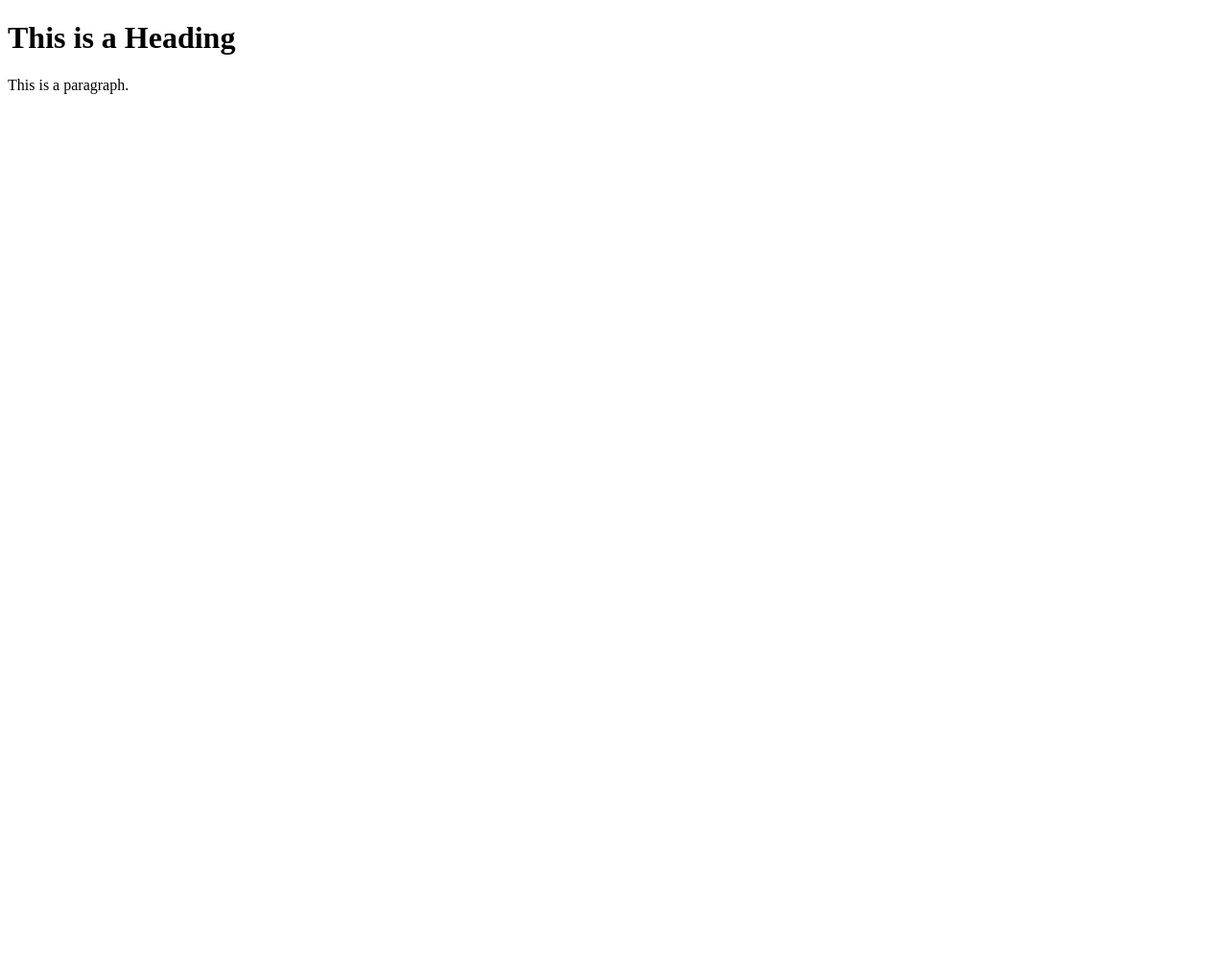
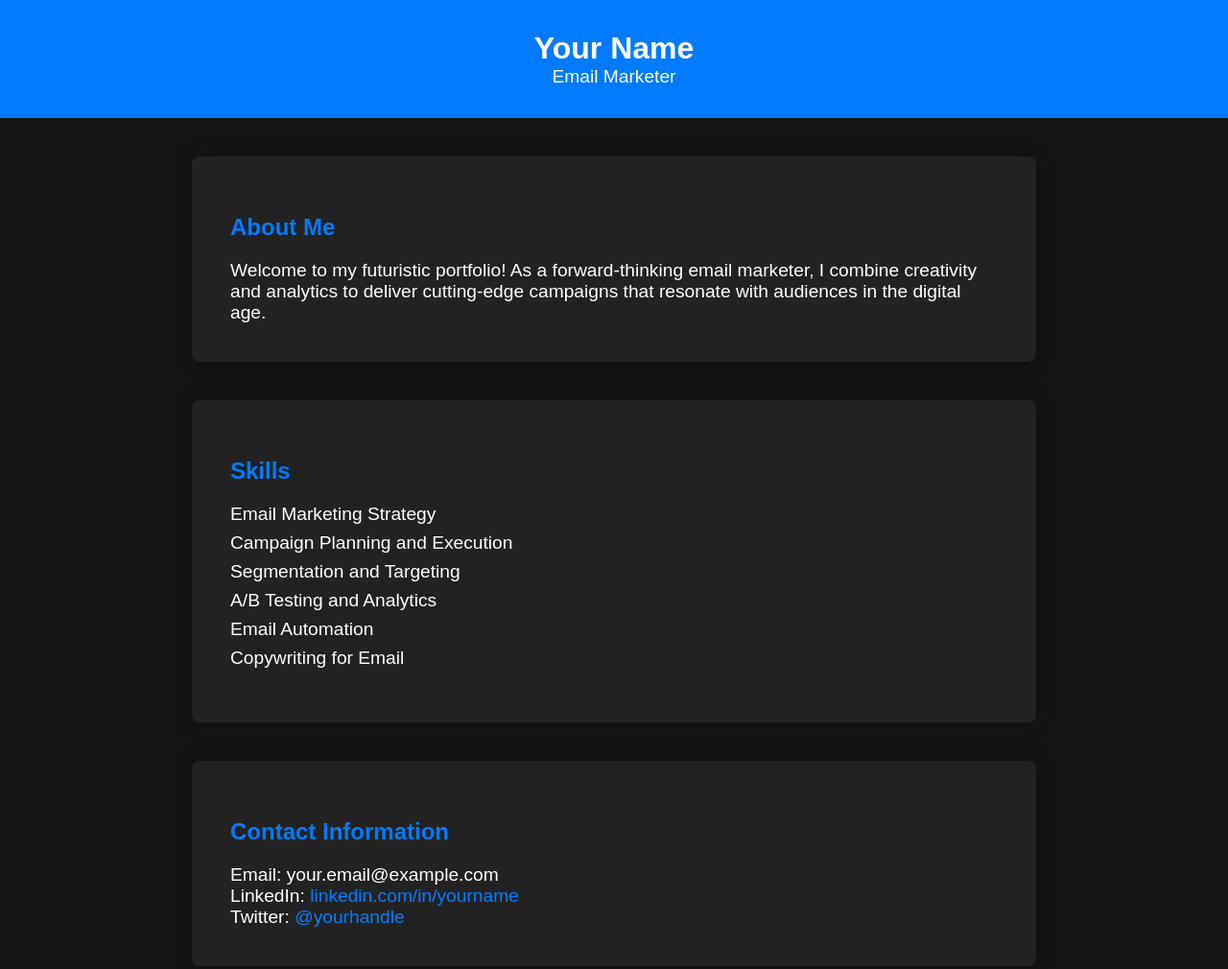
Before and after one commit to ebadr761/portfolio, a plain HTML site: page index.html in a window 1280 px wide. Shown: the whole page at 96% size. Before the commit the page ends 800 px from the top, so only its background shows below. Drawn offline with Linux system fonts and the light colour scheme.

Commit message:
My Own Website index.html

```diff
--- a/index.html
+++ b/index.html
@@ -1,12 +1,104 @@
 <!DOCTYPE html>
-<html>
+<html lang="en">
+
 <head>
-<title>Page Title</title>
+    <meta charset="UTF-8">
+    <meta name="viewport" content="width=device-width, initial-scale=1.0">
+    <title>Your Name - Portfolio</title>
+    <style>
+        body {
+            font-family: 'Arial', sans-serif;
+            margin: 0;
+            padding: 0;
+            background-color: #151515;
+            color: #fff;
+        }
+
+        header {
+            background-color: #007BFF;
+            text-align: center;
+            padding: 2em 0;
+        }
+
+        h1 {
+            color: #fff;
+            font-size: 2em;
+            margin: 0;
+        }
+
+        p {
+            color: #fff;
+            font-size: 1.2em;
+            margin: 0;
+        }
+
+        section {
+            max-width: 800px;
+            margin: 40px auto;
+            padding: 40px;
+            background-color: #222;
+            box-shadow: 0 0 20px rgba(0, 0, 0, 0.3);
+            border-radius: 8px;
+        }
+
+        h2 {
+            color: #007BFF;
+            font-size: 1.5em;
+            margin-bottom: 20px;
+        }
+
+        ul {
+            list-style: none;
+            padding: 0;
+        }
+
+        li {
+            margin-bottom: 8px;
+            font-size: 1.2em;
+        }
+
+        a {
+            color: #007BFF;
+            text-decoration: none;
+        }
+
+        a:hover {
+            text-decoration: underline;
+        }
+    </style>
 </head>
+
 <body>
 
-<h1>This is a Heading</h1>
-<p>This is a paragraph.</p>
+    <header>
+        <h1>Your Name</h1>
+        <p>Email Marketer</p>
+    </header>
+
+    <section>
+        <h2>About Me</h2>
+        <p>Welcome to my futuristic portfolio! As a forward-thinking email marketer, I combine creativity and analytics to deliver cutting-edge campaigns that resonate with audiences in the digital age.</p>
+    </section>
+
+    <section>
+        <h2>Skills</h2>
+        <ul>
+            <li>Email Marketing Strategy</li>
+            <li>Campaign Planning and Execution</li>
+            <li>Segmentation and Targeting</li>
+            <li>A/B Testing and Analytics</li>
+            <li>Email Automation</li>
+            <li>Copywriting for Email</li>
+        </ul>
+    </section>
+
+    <section>
+        <h2>Contact Information</h2>
+        <p>Email: your.email@example.com</p>
+        <p>LinkedIn: <a href="https://www.linkedin.com/in/yourname/" target="_blank">linkedin.com/in/yourname</a></p>
+        <p>Twitter: <a href="https://twitter.com/yourhandle" target="_blank">@yourhandle</a></p>
+    </section>
 
 </body>
+
 </html>
```
